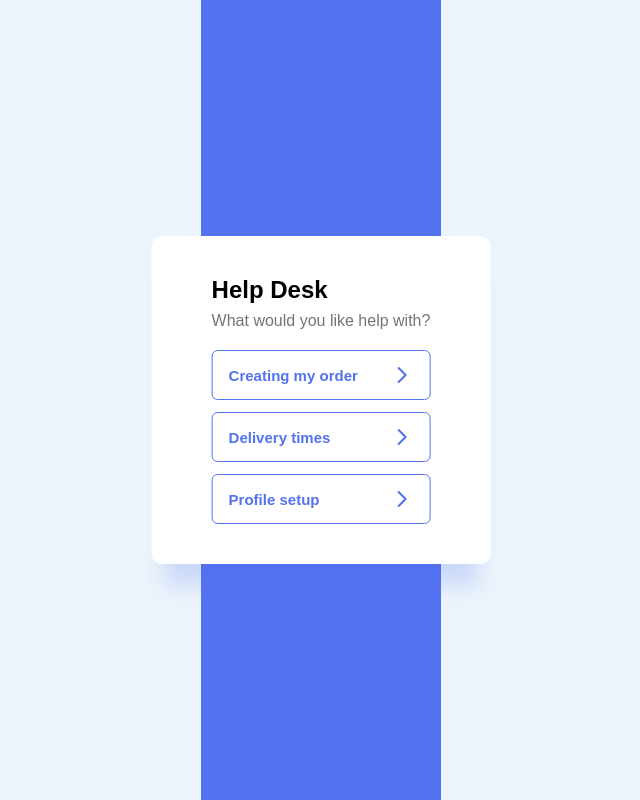
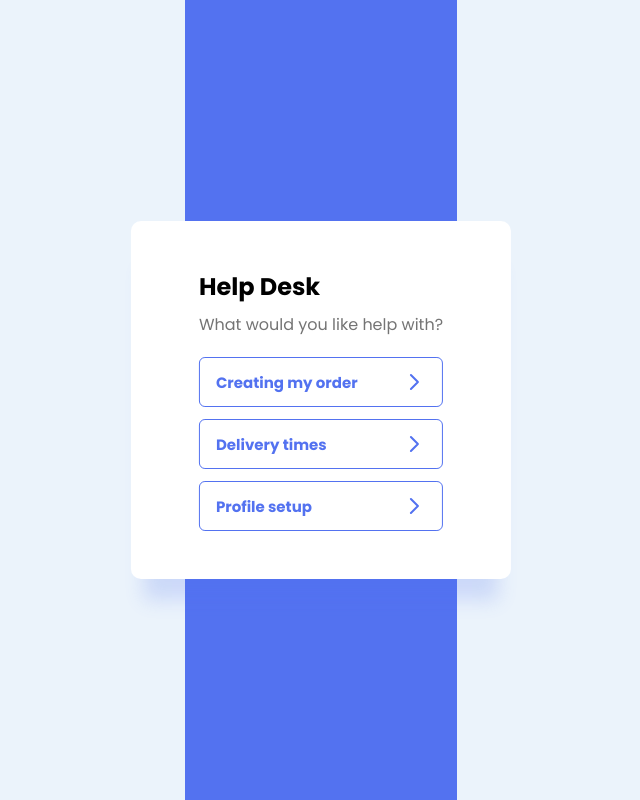
Before and after one commit to apcurran/ui-card-striped-bg, a plain HTML site: page index.html in a window 1280 px wide. Shown: the whole page, without its empty margins (319-959 px from the left). Drawn offline with Linux system fonts and the light colour scheme.

Commit message:
Adjusted stripe width

```diff
--- a/index.html
+++ b/index.html
@@ -6,6 +6,8 @@
     <meta http-equiv="X-UA-Compatible" content="IE=edge">
     <meta name="viewport" content="width=device-width, initial-scale=1.0">
     <title>UI Card</title>
+    <link rel="preconnect" href="https://fonts.gstatic.com">
+    <link href="https://fonts.googleapis.com/css2?family=Poppins:wght@400;700&display=swap" rel="stylesheet">
     <link rel="stylesheet" href="./style.css">
 </head>
 
--- a/style.css
+++ b/style.css
@@ -16,13 +16,13 @@ h1,
 h2,
 h3,
 button {
-    font-family: sans-serif;
+    font-family: 'Poppins', sans-serif;
 }
 
 body {
     display: grid;
     min-height: 100vh;
-    grid-template-columns: 1fr 15rem 1fr;
+    grid-template-columns: 1fr 17rem 1fr;
     background-color: var(--light-blue);
 }
 
@@ -37,7 +37,7 @@ body {
     left: 50%;
     transform: translate(-50%, -50%);
     z-index: 1;
-    padding: 2.5rem 3.75rem;
+    padding: 3rem 4.25rem;
     background-color: #fff;
     border-radius: 10px;
     box-shadow: 0 34px 18px -13px hsla(228 84% 63% / .2);
```
